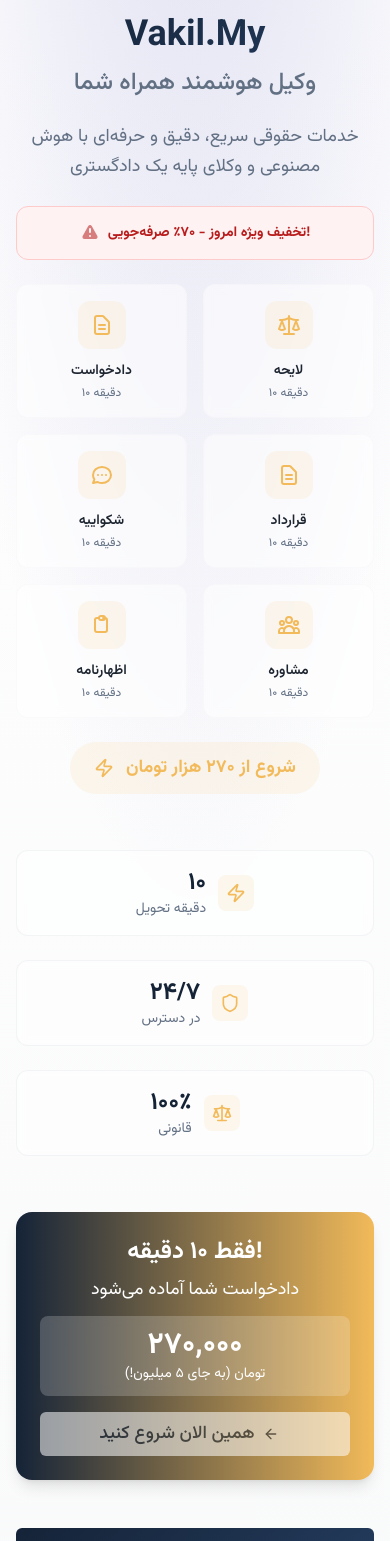
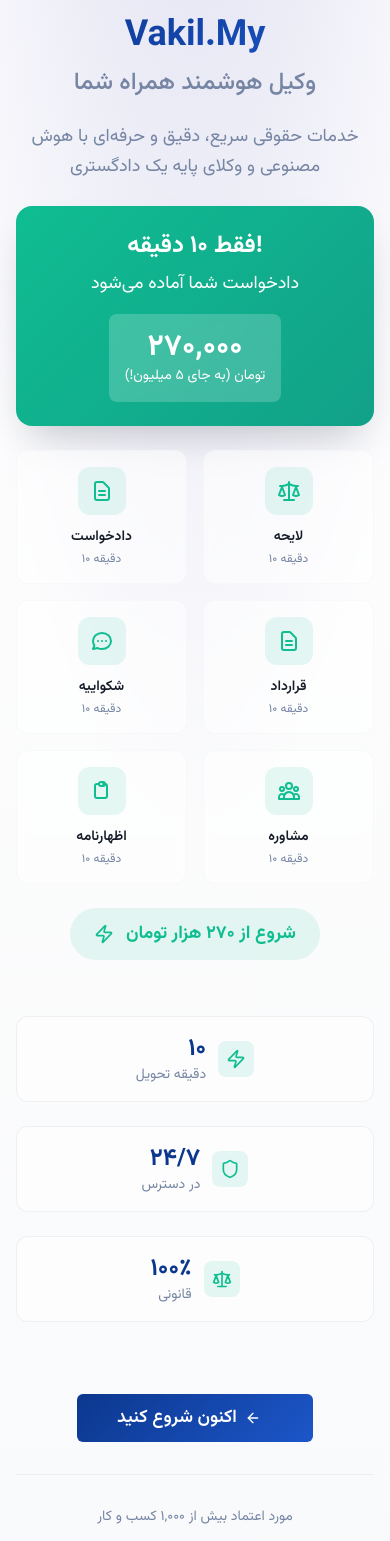
Before and after one commit to shadeofsun/vakil-ai-sahib, a React (Vite) app: page / in a window 390 px wide. Shown: the part 432-1973 px from the top of the page. Built offline with nearby package versions, Linux system fonts and the light colour scheme.

Commit message:
Refactor: Improve design and responsiveness

```diff
--- a/src/components/HeroSection.tsx
+++ b/src/components/HeroSection.tsx
@@ -35,15 +35,18 @@ const HeroSection = ({ onStartNowClick }: HeroSectionProps) => {
                 خدمات حقوقی سریع، دقیق و حرفه‌ای با هوش مصنوعی و وکلای پایه یک دادگستری
               </p>
 
-              {/* Mobile Urgency Banner */}
-              <div className="md:hidden bg-red-50 border border-red-200 rounded-xl p-4 my-4">
-                <div className="flex items-center justify-center gap-2 text-red-700">
-                  <svg className="w-5 h-5 animate-pulse" fill="currentColor" viewBox="0 0 20 20">
-                    <path fillRule="evenodd" d="M8.257 3.099c.765-1.36 2.722-1.36 3.486 0l5.58 9.92c.75 1.334-.213 2.98-1.742 2.98H4.42c-1.53 0-2.493-1.646-1.743-2.98l5.58-9.92zM11 13a1 1 0 11-2 0 1 1 0 012 0zm-1-8a1 1 0 00-1 1v3a1 1 0 002 0V6a1 1 0 00-1-1z" clipRule="evenodd" />
-                  </svg>
-                  <span className="text-sm font-bold font-persian">تخفیف ویژه امروز - ۷۰٪ صرفه‌جویی!</span>
+              {/* Conversion Section - Visible on all devices */}
+              <div className="bg-gradient-success p-6 rounded-2xl text-center shadow-large">
+                <div className="text-white">
+                  <div className="text-2xl md:text-3xl font-bold mb-2 font-persian">فقط ۱۰ دقیقه!</div>
+                  <div className="text-lg md:text-xl mb-4 font-persian">دادخواست شما آماده می‌شود</div>
+                  <div className="bg-white/20 backdrop-blur-sm rounded-lg p-4 inline-block">
+                    <div className="text-3xl md:text-4xl font-bold">۲۷۰,۰۰۰</div>
+                    <div className="text-sm md:text-base font-persian">تومان (به جای ۵ میلیون!)</div>
+                  </div>
                 </div>
               </div>
+
 
               {/* Services Quick Overview */}
               <div className="grid grid-cols-2 md:grid-cols-3 lg:grid-cols-6 gap-4 my-8">
@@ -142,29 +145,9 @@ const HeroSection = ({ onStartNowClick }: HeroSectionProps) => {
               </div>
             </div>
 
-            {/* Mobile-First Conversion Section */}
-            <div className="md:hidden bg-gradient-to-r from-primary to-accent p-6 rounded-2xl text-center mb-6 shadow-lg">
-              <div className="text-white">
-                <div className="text-2xl font-bold mb-2 font-persian">فقط ۱۰ دقیقه!</div>
-                <div className="text-lg mb-3 font-persian">دادخواست شما آماده می‌شود</div>
-                <div className="bg-white/20 backdrop-blur-sm rounded-lg p-3 mb-4">
-                  <div className="text-3xl font-bold">۲۷۰,۰۰۰</div>
-                  <div className="text-sm font-persian">تومان (به جای ۵ میلیون!)</div>
-                </div>
-                <Button
-                  variant="secondary"
-                  size="lg"
-                  onClick={onStartNowClick}
-                  className="w-full text-lg py-4 font-persian bg-white text-primary hover:bg-gray-100 animate-pulse"
-                >
-                  همین الان شروع کنید
-                  <ArrowLeft className="w-6 h-6 mr-3" />
-                </Button>
-              </div>
-            </div>
 
             {/* CTA Buttons */}
-            <div className="flex flex-col sm:flex-row gap-4 justify-center lg:justify-end pt-4">
+            <div className="flex justify-center lg:justify-end pt-4">
               <Button
                 variant="hero"
                 size="lg"
@@ -173,10 +156,7 @@ const HeroSection = ({ onStartNowClick }: HeroSectionProps) => {
               >
                 <span className="relative z-10">اکنون شروع کنید</span>
                 <ArrowLeft className="w-6 h-6 mr-3 relative z-10" />
-                <div className="absolute inset-0 bg-gradient-to-r from-green-400 to-emerald-500 transform scale-x-0 group-hover:scale-x-100 transition-transform duration-300 origin-left"></div>
-              </Button>
-              <Button variant="minimal" size="lg" className="text-lg px-10 py-6 font-persian hidden md:block">
-                مشاهده نمونه کارها
+                <div className="absolute inset-0 bg-gradient-success transform scale-x-0 group-hover:scale-x-100 transition-transform duration-300 origin-left"></div>
               </Button>
             </div>
 
--- a/src/index.css
+++ b/src/index.css
@@ -8,50 +8,52 @@
 
 @layer base {
   :root {
-    /* Brand Colors - Professional Navy & Gold */
+    /* Brand Colors - Vibrant Persian Tech */
     --background: 0 0% 100%;
-    --foreground: 215 25% 15%;
+    --foreground: 220 30% 12%;
 
     --card: 0 0% 100%;
-    --card-foreground: 215 25% 15%;
+    --card-foreground: 220 30% 12%;
 
     --popover: 0 0% 100%;
-    --popover-foreground: 215 25% 15%;
+    --popover-foreground: 220 30% 12%;
 
-    /* Primary - Professional Navy */
-    --primary: 215 45% 15%;
+    /* Primary - Deep Persian Blue */
+    --primary: 220 85% 30%;
     --primary-foreground: 0 0% 100%;
-    --primary-glow: 215 45% 25%;
+    --primary-glow: 220 75% 45%;
 
-    /* Secondary - Premium Gold */
-    --secondary: 38 85% 65%;
-    --secondary-foreground: 215 45% 15%;
+    /* Secondary - Warm Orange */
+    --secondary: 25 95% 55%;
+    --secondary-foreground: 0 0% 100%;
 
     /* Muted & Subtle */
-    --muted: 215 15% 97%;
-    --muted-foreground: 215 15% 45%;
+    --muted: 220 15% 96%;
+    --muted-foreground: 220 20% 55%;
 
-    /* Accent - Refined Gold */
-    --accent: 38 85% 65%;
-    --accent-foreground: 215 45% 15%;
+    /* Accent - Emerald Green */
+    --accent: 165 85% 40%;
+    --accent-foreground: 0 0% 100%;
 
     --destructive: 0 84.2% 60.2%;
     --destructive-foreground: 0 0% 100%;
 
-    --border: 215 15% 92%;
-    --input: 215 15% 92%;
-    --ring: 215 45% 15%;
+    --border: 220 15% 90%;
+    --input: 220 15% 90%;
+    --ring: 220 85% 30%;
 
     /* Brand Gradients */
-    --gradient-hero: linear-gradient(135deg, hsl(215 45% 15%) 0%, hsl(215 45% 25%) 100%);
-    --gradient-premium: linear-gradient(135deg, hsl(38 85% 65%) 0%, hsl(38 75% 55%) 100%);
-    --gradient-subtle: linear-gradient(180deg, hsl(0 0% 100%) 0%, hsl(215 15% 98%) 100%);
+    --gradient-hero: linear-gradient(135deg, hsl(220 85% 30%) 0%, hsl(220 75% 45%) 100%);
+    --gradient-premium: linear-gradient(135deg, hsl(25 95% 55%) 0%, hsl(30 90% 50%) 100%);
+    --gradient-subtle: linear-gradient(180deg, hsl(0 0% 100%) 0%, hsl(220 20% 98%) 100%);
+    --gradient-success: linear-gradient(135deg, hsl(165 85% 40%) 0%, hsl(170 80% 35%) 100%);
 
     /* Shadows */
-    --shadow-soft: 0 2px 8px -2px hsl(215 25% 15% / 0.1);
-    --shadow-medium: 0 8px 25px -8px hsl(215 25% 15% / 0.15);
-    --shadow-large: 0 20px 40px -15px hsl(215 25% 15% / 0.2);
-    --shadow-glow: 0 0 0 1px hsl(38 85% 65% / 0.3);
+    --shadow-soft: 0 2px 8px -2px hsl(220 30% 12% / 0.12);
+    --shadow-medium: 0 8px 25px -8px hsl(220 30% 12% / 0.18);
+    --shadow-large: 0 20px 40px -15px hsl(220 30% 12% / 0.25);
+    --shadow-glow: 0 0 0 1px hsl(165 85% 40% / 0.4);
+    --shadow-premium: 0 10px 30px -10px hsl(25 95% 55% / 0.3);
 
     /* Animations */
     --transition-smooth: all 0.3s cubic-bezier(0.4, 0, 0.2, 1);
@@ -151,6 +153,10 @@
 
   .bg-gradient-subtle {
     background: var(--gradient-subtle);
+  }
+
+  .bg-gradient-success {
+    background: var(--gradient-success);
   }
 
   .shadow-soft {
```
